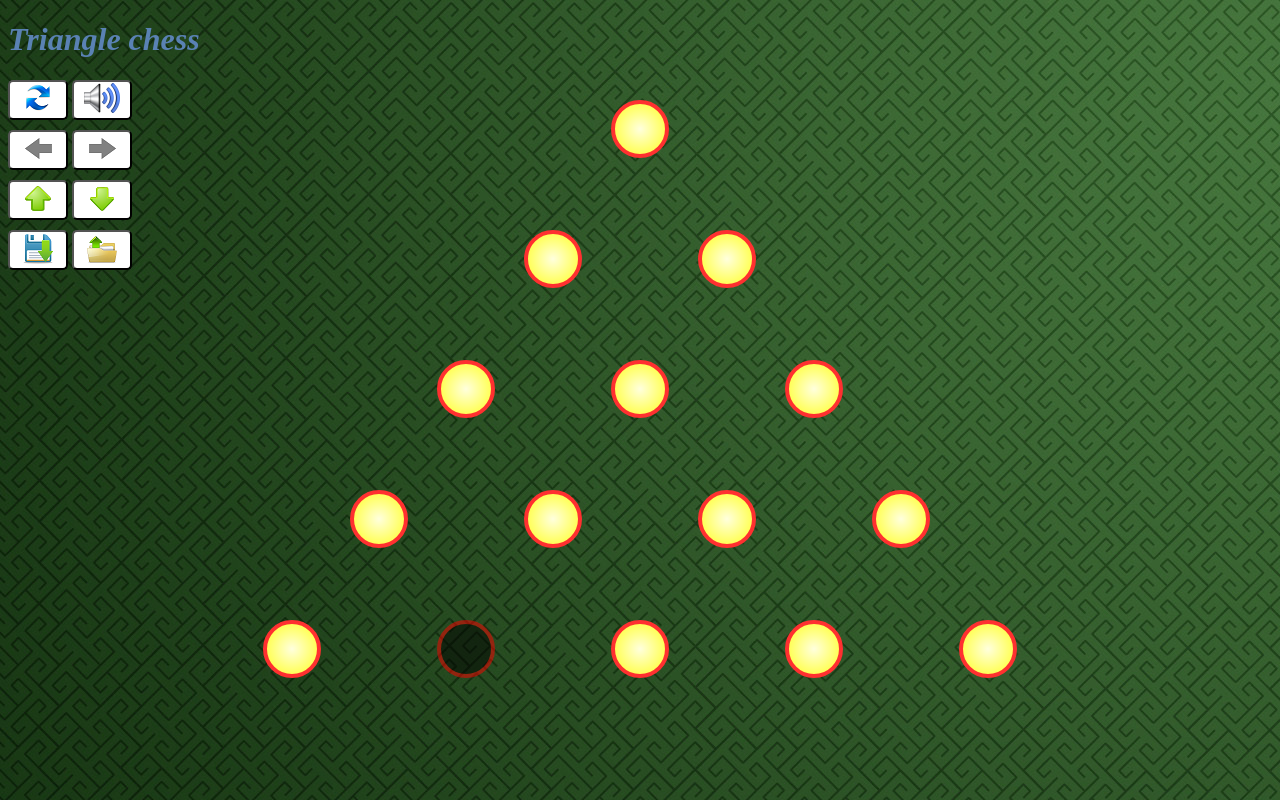
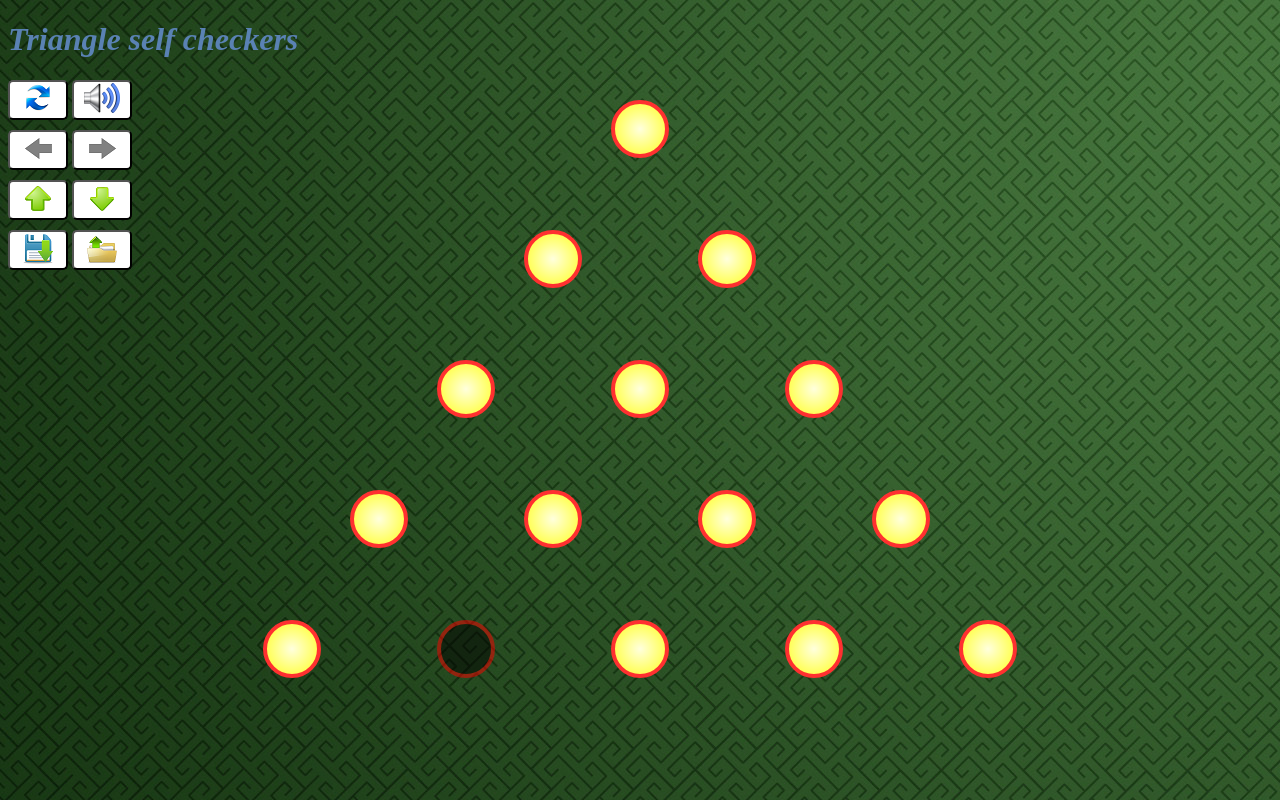
Before and after one commit to dmghub/triangle_self_checkers, a plain HTML site: page index.html in a window 1280 px wide. Drawn offline with Linux system fonts and the light colour scheme.

Commit message:
Change name on page

```diff
--- a/index.html
+++ b/index.html
@@ -13,7 +13,7 @@
 <body>
     <div id="page-preloader"><span class="spinner"></span></div>
     <div>
-        <h1>Triangle chess</h1>
+        <h1>Triangle self checkers</h1>
         <p><button id="reset" onclick="refresh()"><img src="img/refresh.png"></button>
         <button id="audio" onclick="muteOnOff()"><img src="img/audio_enable.png"></button></p>
         <p><button id="undo" onclick="UndoRedo('undo')"><img src="img/nundo.png"></button>
```
